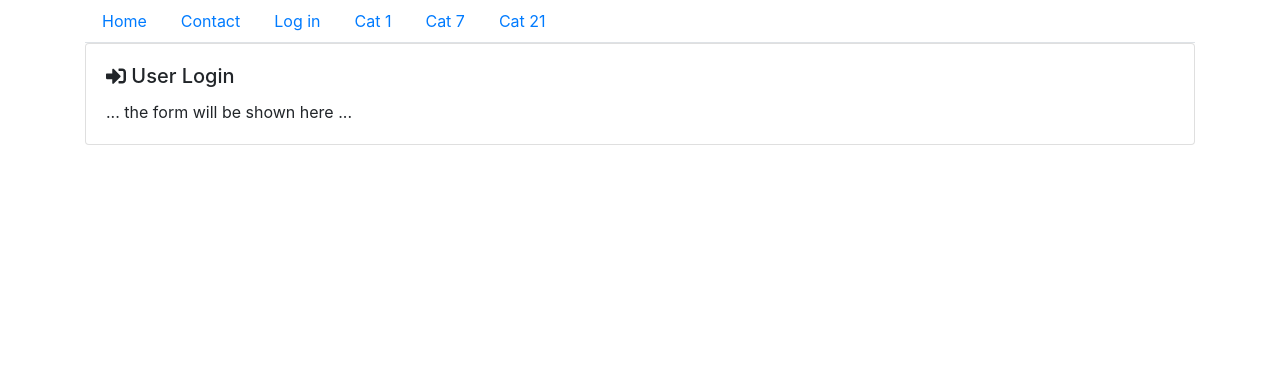
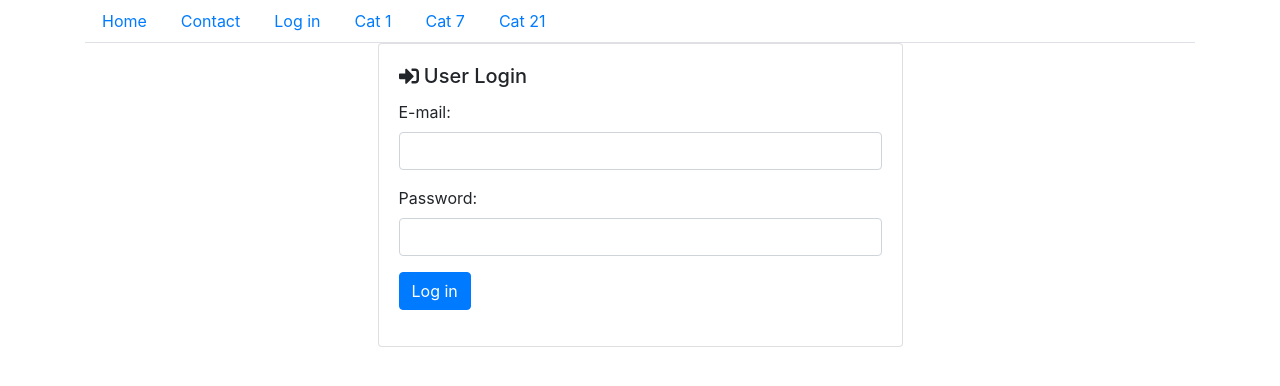
Before and after one commit to 30jovic03/webshop-react, a React (Create React App) app: page /#/user/login in a window 1280 px wide. Shown: the top 386 px of the page. Built offline with nearby package versions, Linux system fonts and the light colour scheme.

Commit message:
Create UserLoginPage

```diff
--- a/src/api/api.ts
+++ b/src/api/api.ts
@@ -1,6 +1,5 @@
 import axios, { AxiosResponse, AxiosRequestConfig } from 'axios';
 import { ApiConfig } from '../config/api.config';
-import { rejects } from 'assert';
 
 export default function api(
   path: string,
@@ -14,7 +13,7 @@
       baseURL: ApiConfig.API_URL,
       data: JSON.stringify(body),
       headers: {
-        'Content-type': 'application/json',
+        'Content-Type': 'application/json',
         'Authorization': getToken(),
       },
     };
@@ -51,7 +50,7 @@
   });
 }
 
-interface ApiResponse {
+export interface ApiResponse {
   status: 'ok' | 'error' | 'login';
   data: any;
 }
@@ -69,7 +68,6 @@
 
     return resolve(response);
   }
-
 
   const response: ApiResponse = {
       status: 'ok',
--- a/src/components/UserLoginPage/UserLoginPage.tsx
+++ b/src/components/UserLoginPage/UserLoginPage.tsx
@@ -1,22 +1,134 @@
 import React from 'react';
-import { Container, Card } from 'react-bootstrap';
+import { Container, Card, Form, Button, Col, Alert } from 'react-bootstrap';
 import { FontAwesomeIcon } from '@fortawesome/react-fontawesome';
 import { faSignInAlt } from '@fortawesome/free-solid-svg-icons';
+import api, { ApiResponse, saveToken, saveRefreshToken } from '../../api/api';
+import { Redirect } from 'react-router-dom';
+
+interface UserLoginPageState {
+  email: string;
+  password: string;
+  errorMessage: string;
+  isLoggedIn: boolean;
+}
 
 export default class UserLoginPage extends React.Component {
+  state: UserLoginPageState;
+
+  constructor(props: Readonly<{}>) {
+    super(props);
+
+    this.state = {
+      email: '',
+      password: '',
+      errorMessage: '',
+      isLoggedIn: false,
+    }
+  }
+
+  private formInputChanged(event: React.ChangeEvent<HTMLInputElement>) {
+    const newState = Object.assign(this.state, {
+      [ event.target.id ]: event.target.value,
+     });
+
+     this.setState(newState);
+  }
+
+  private setErrorMessage(message: string) {
+    const newState = Object.assign(this.state, {
+      errorMessage: message,
+    });
+
+    this.setState(newState);
+  }
+
+  private setLogginState(isLoggedIn: boolean) {
+    const newState = Object.assign(this.state, {
+      isLoggedIn: isLoggedIn,
+    });
+
+    this.setState(newState);
+  }
+
+  private doLogin() {
+    api(
+      'auth/user/login',
+      'post',
+      {
+        email: this.state.email,
+        password: this.state.password,
+      }
+    )
+    .then((res: ApiResponse) => {
+      if (res.status === 'error') {
+        this.setErrorMessage('System error... Try again!');
+        return;
+      }
+
+      if (res.status === 'ok') {
+        if (res.data.statusCode !== undefined) {
+          let message = '';
+
+          switch (res.data.statusCode) {
+            case -3001: message = 'Unknown e-mail!'; break;
+            case -3002: message = 'Bad password'; break;
+          }
+
+          this.setErrorMessage(message);
+
+          return;
+        }
+
+        saveToken(res.data.token);
+        saveRefreshToken(res.data.refreshToken);
+
+        this.setLogginState(true);
+      }
+    });
+  }
+
   render() {
+    if (this.state.isLoggedIn === true) {
+      return (
+        <Redirect to="/" />
+      );
+    }
+
     return(
       <Container>
+        <Col md={ { span: 6, offset: 3 } }>
           <Card>
             <Card.Body>
               <Card.Title>
                 <FontAwesomeIcon icon={ faSignInAlt } /> User Login
               </Card.Title>
-            <Card.Text>
-              ... the form will be shown here ...
-            </Card.Text>
+              <Form>
+                <Form.Group>
+                  <Form.Label htmlFor="email">E-mail:</Form.Label>
+                  <Form.Control type="email" id="email"
+                                value={ this.state.email }
+                                onChange={ event => this.formInputChanged(event as any) } />
+                </Form.Group>
+                <Form.Group>
+                  <Form.Label htmlFor="password">Password:</Form.Label>
+                  <Form.Control type="password" id="password"
+                                value={ this.state.password }
+                                onChange={ event => this.formInputChanged(event as any) } />
+                </Form.Group>
+                <Form.Group>
+                  <Button variant="primary"
+                          onClick={ () => this.doLogin() } >
+                    Log in
+                  </Button>
+                </Form.Group>
+              </Form>
+              <Alert variant="danger"
+                      className={ this.state.errorMessage ? '' : 'd-none' }>
+                { this.state.errorMessage }
+              </Alert>
             </Card.Body>
           </Card>
+        </Col>
       </Container>
     );
   }
```
Lines whose indentation alone changed are shown as unchanged.
